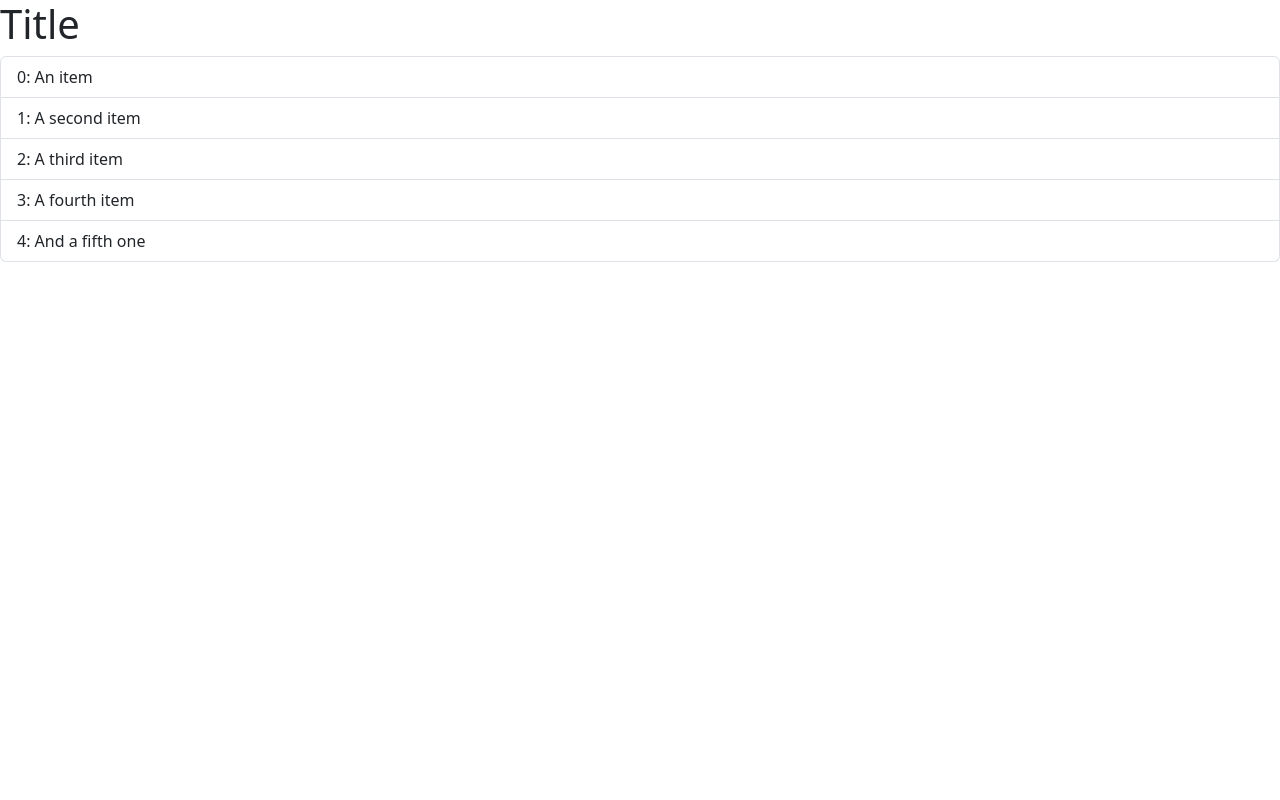
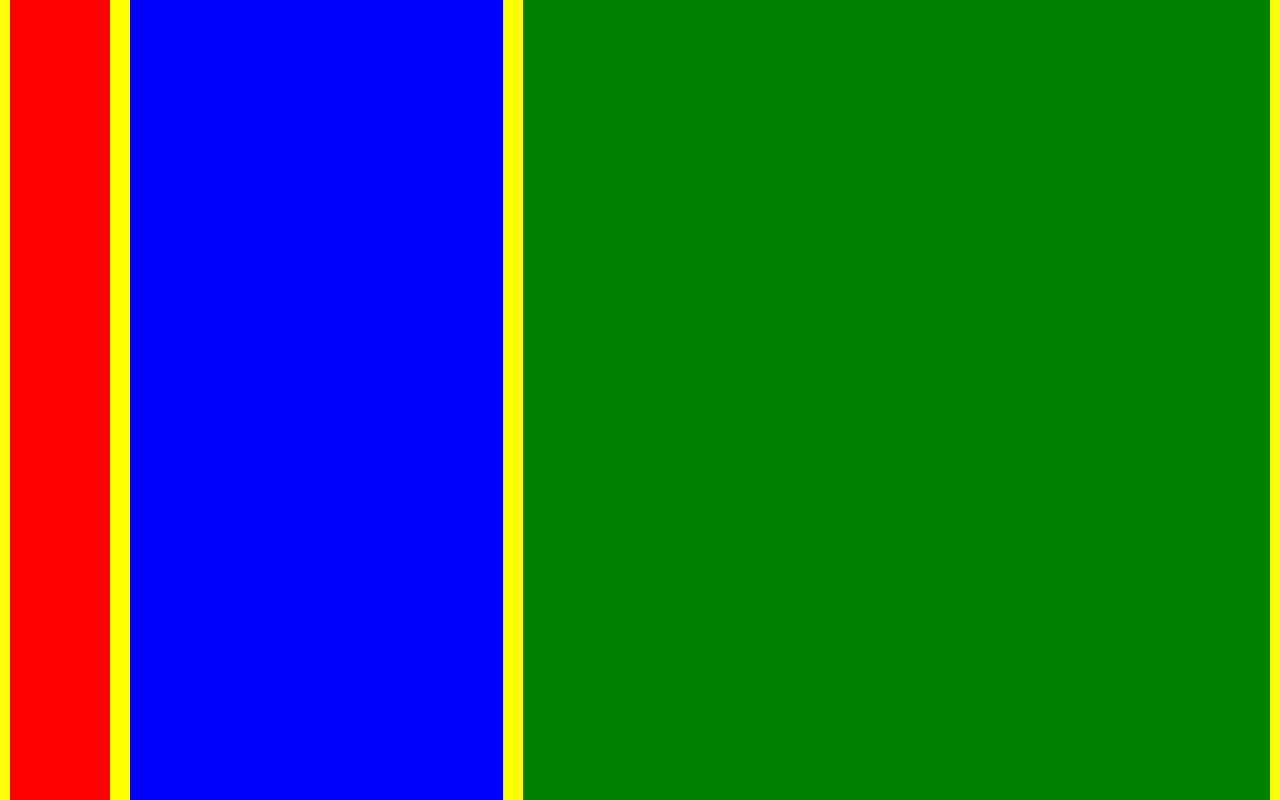
Before and after one commit to menachi/front_d, a React (Vite) app: page / in a window 1280 px wide. Built offline with nearby package versions, Linux system fonts and the light colour scheme.

Commit message:
end ckass 8

```diff
--- a/src/App.tsx
+++ b/src/App.tsx
@@ -1,16 +1,82 @@
-
+import { useState } from "react"
 import PostsList from "./PostsList"
 
 function App() {
+  const [displayAlert, setDisplayAlert] = useState(false);
+  const items = ["Item 1", "Item 2", "Item 3"]
+
+  const onItemSelected = (index: number) => {
+    console.log("App - selected index ", index)
+    if (index == items.length - 1) {
+      setDisplayAlert(true);
+    }
+  }
 
   return (
     <>
-      <h1>Title</h1>
-      <div>
-        <PostsList />
-      </div>
+      <div style={{
+        backgroundColor: "lightgray",
+        margin: "10px",
+        padding: "10px",
+        borderRadius: "5px"
+      }}>
+        <h1>Title</h1>
+        <PostsList title="My Items" items={items} onItemSelected={onItemSelected} >
+        </PostsList>
+      </div >
+      {displayAlert &&
+        <div className="alert alert-primary alert-dismissible" role="alert">
+          A simple primary alert—check it out!
+          <button
+            type="button"
+            className="btn-close"
+            data-bs-dismiss="alert"
+            aria-label="Close"
+            onClick={() => { setDisplayAlert(false) }}>
+          </button>
+        </div>}
+
     </>
+
   )
 }
 
-export default App
+function App2() {
+  return (
+    <div style={{
+      width: "100vw",
+      height: "100vh",
+      backgroundColor: "yellow",
+      display: "flex",
+      flexDirection: "row",
+      justifyContent: "center",
+      alignItems: "center"
+    }}>
+      <div style={{
+        backgroundColor: "red",
+        width: "100px",
+        height: "100%",
+        margin: "10px"
+      }}>
+      </div>
+      <div style={{
+        backgroundColor: "blue",
+        width: "0",
+        height: "100%",
+        margin: "10px",
+        flex: 1
+      }}>
+      </div>
+      <div style={{
+        backgroundColor: "green",
+        width: "0",
+        height: "100%",
+        margin: "10px",
+        flex: 2
+
+      }}>
+      </div>
+    </div>
+  )
+}
+export default App2
--- a/src/PostsList.tsx
+++ b/src/PostsList.tsx
@@ -1,13 +1,54 @@
+import { useState } from "react";
 
+interface PostsListProps {
+    title: string,
+    items: string[],
+    onItemSelected: (index: number) => void
+}
 
-function PostsList() {
+function PostsList({ title, items, onItemSelected }: PostsListProps) {
+    const [selectedIndex, setSelectedIndex] = useState(0);
+    const [render, setRender] = useState(0);
+
     console.log("PostsList component");
-    const items = ["An item", "A second item", "A third item", "A fourth item", "And a fifth one"];
+
+    const onSelect = (index: number) => {
+        console.log("click ", index)
+        setSelectedIndex(index);
+    }
+
+    const onAdd = () => {
+        console.log("add")
+        items.push("A new item");
+        setRender(render + 1);
+    }
+
+    const onSelectComplete = () => {
+        console.log("select complete")
+        onItemSelected(selectedIndex);
+    }
+
     return (
-        <ul className="list-group">
-            {items.map((item, index) => { return <li key={index} className="list-group-item" >{index}: {item}</li> })}
-        </ul>
+        <>
+            <h2>{title}</h2>
+            {items.length == 0 && <p>No items</p>}
+            {items.length != 0 &&
+                <ul className="list-group">
+                    {items.map((item, index) => {
+                        return <li
+                            key={index}
+                            className={selectedIndex == index ? "list-group-item active" : "list-group-item"}
+                            onClick={() => { onSelect(index) }}
+                        >
+                            {index}: {item}
+                        </li>
+                    })}
+                </ul >}
+            <button className="btn btn-primary m-3" onClick={() => { onAdd() }}>Add</button>
+            <button className="btn btn-primary" onClick={() => { onSelectComplete() }}>Select</button>
+        </>
     );
+
 }
 
 export default PostsList;
```
